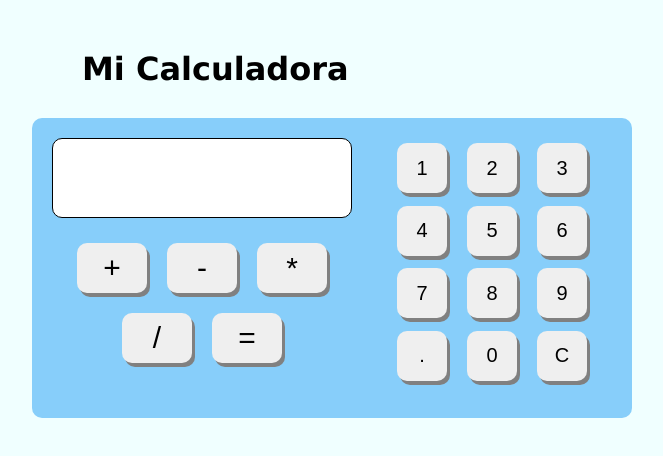
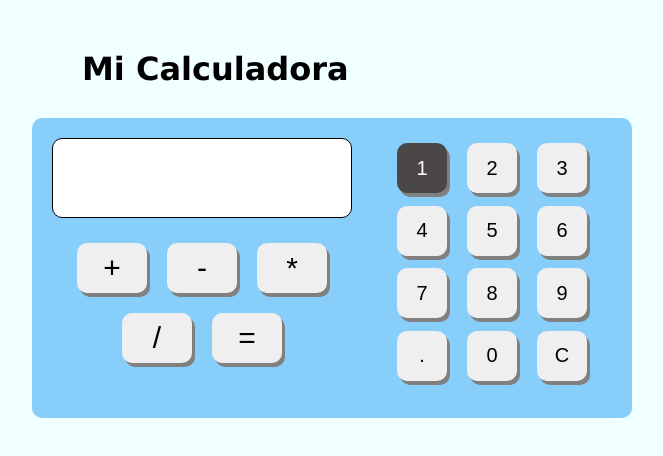
Before and after one commit to Holmanyiyos/micalculator, a website: page src/es6/index.html in a window 1280 px wide. In both pictures the pointer is over the button 440 px from the left and 168 px from the top of the page. Shown: the whole page, without its empty margins (18-681 px from the left). Drawn offline with Linux system fonts and the light colour scheme.

Commit message:
Se coloca un esilo hover sobre los botones

```diff
--- a/src/es6/styles.css
+++ b/src/es6/styles.css
@@ -72,3 +72,7 @@ body{
     margin: 50px 0 30px 100px;
     font-family: Verdana, Geneva, Tahoma, sans-serif;
 }
+button:hover{
+    background-color: rgb(75, 71, 71);
+    color: white;
+}
```
